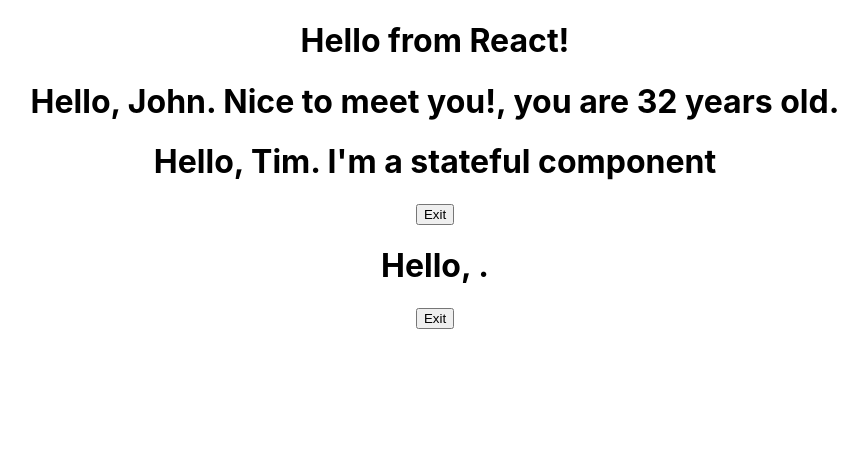
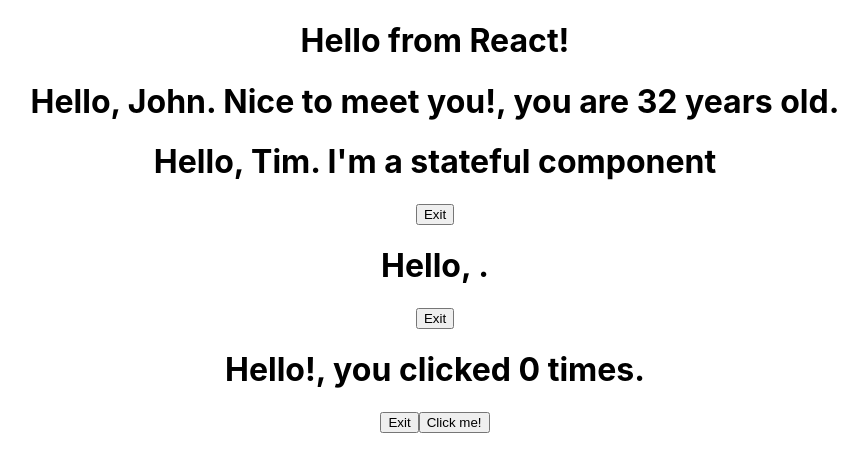
Before and after one commit to Monika-81/React-lessons, a React (Create React App) app in the folder my-app/: page / in a window 1280 px wide. Shown: the top 472 px of the page, without its empty margins (205-1073 px from the left). Built offline with nearby package versions, Linux system fonts and the light colour scheme.

Commit message:
Add setState 'third form'

```diff
--- a/my-app/src/App.js
+++ b/my-app/src/App.js
@@ -4,6 +4,7 @@
 import FunctionalGreetingWithProps from './components/FunctionalGreetingsWithProps';
 import StatefulGreeting from './components/StatefulGreeting';
 import StatefulGreetingWithCallback from './components/StatefulGreetingWithCallback';
+import StatefulGreetingWithPrevState from './components/StatefulGreetingWithPrevState';
 
 function App() {
   return (
@@ -12,6 +13,7 @@
       <FunctionalGreetingWithProps greeting="Nice to meet you!" name="John" age="32" />
       <StatefulGreeting greeting="I'm a stateful component" name="Tim"/>
       <StatefulGreetingWithCallback />
+      <StatefulGreetingWithPrevState />
     </div>
   );
 }
--- a/my-app/src/components/StatefulGreetingWithCallback.js
+++ b/my-app/src/components/StatefulGreetingWithCallback.js
@@ -17,9 +17,7 @@
         }, () => {
             console.log("new state", this.state.introduction)
             console.log("new state", this.state.buttonText)
-
-        }
-        );
+        });
         console.log(this.state.introduction)
         console.log(this.state.buttonText)
     }
--- /dev/null
+++ b/my-app/src/components/StatefulGreetingWithPrevState.js
@@ -0,0 +1,50 @@
+import React, { Component } from "react";
+
+class StatefulGreetingWithPrevState extends React.Component {
+
+    constructor(props) {
+        super(props);
+        this.state = {
+            introduction: "Hello!",
+            buttonText: "Exit",
+            clickCount: 0
+        };
+    }
+
+    handleClick() {
+        this.setState((prevState, prevProps) => {
+            console.log("previous state", prevState )
+            console.log("previous props", prevProps)
+            return {
+                introduction: prevState.introduction === "Hello!" ? "Goodbye!" : "Hello!",
+                buttonText: prevState.buttonText === "Exit" ? "Enter" : "Exit"
+            }
+        })
+    }
+
+    clickCount() {
+        this.setState((prevState, prevProps) => {
+            console.log("previous state", prevState )
+            console.log("previous props", prevProps)
+            return {
+                clickCount: prevState.clickCount + 1
+            }
+        })
+    }
+
+    render() {
+        return (
+        <div>
+            <h1>{this.state.introduction}, you clicked {this.state.clickCount} times.</h1>
+            <button onClick={() => this.handleClick()}>
+                {this.state.buttonText}
+            </button>
+            <button onClick={() => this.clickCount()}>
+                Click me!
+            </button>
+        </div>
+        )
+    };
+}
+
+export default StatefulGreetingWithPrevState;
```
